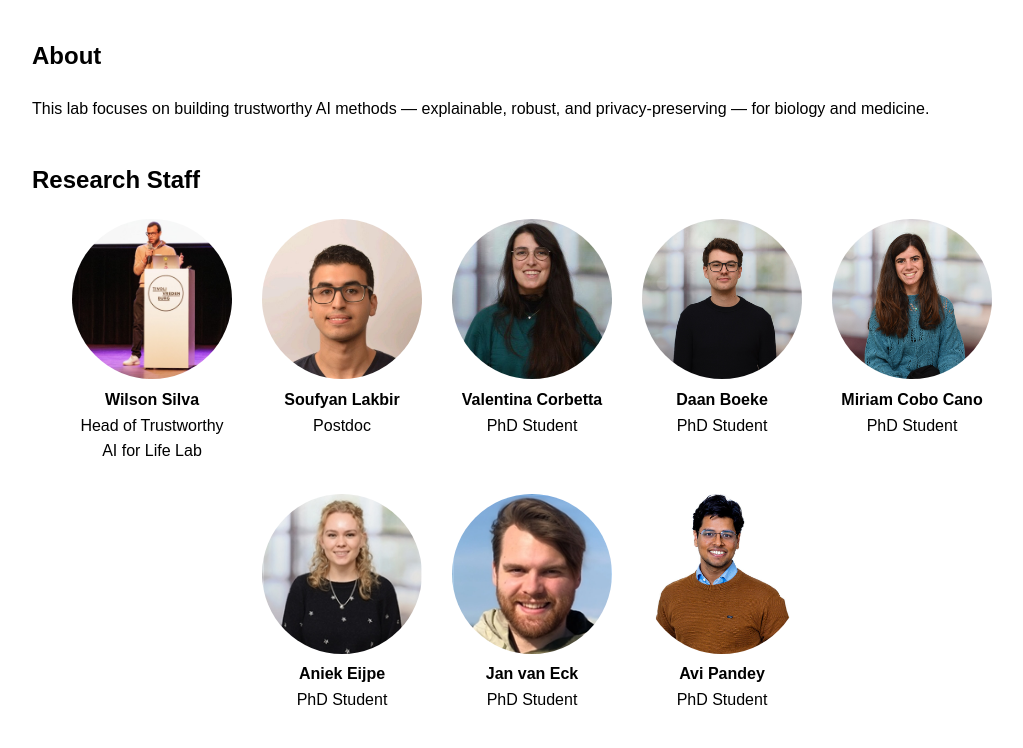
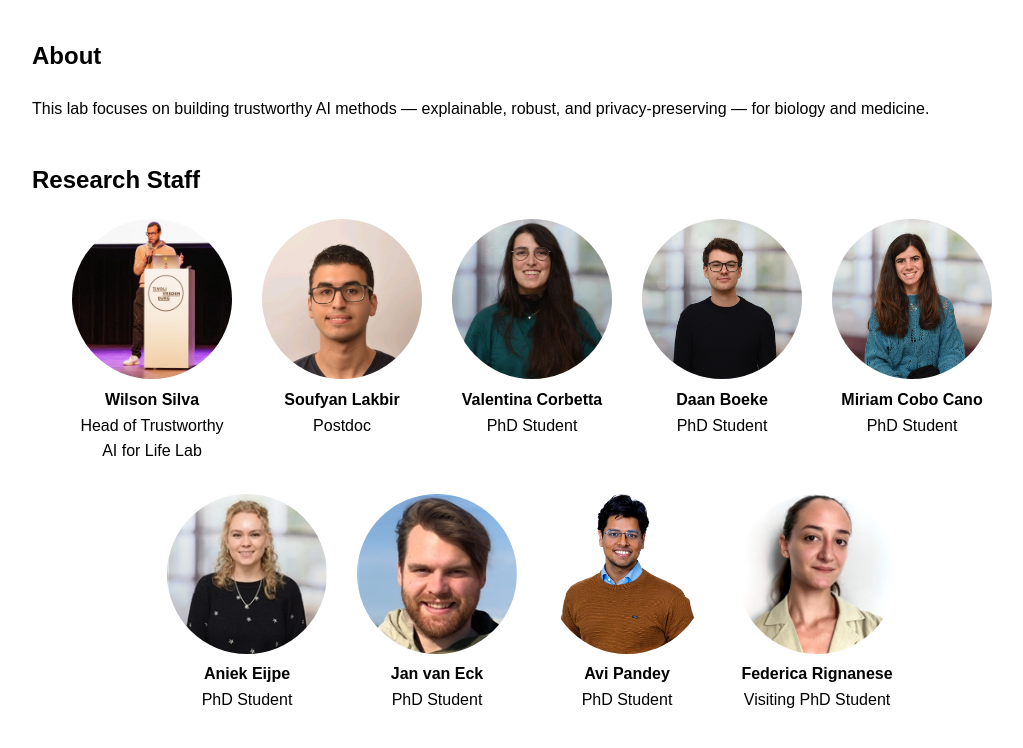
Before and after one commit to wjdssilva/trustworthy-ai-lab, a plain HTML site: page index.html in a window 1280 px wide. Shown: the part 204-952 px from the top of the page, without its empty margins (108-1131 px from the left). Drawn offline with Linux system fonts and the light colour scheme.

Commit message:
Update index.html

```diff
--- a/index.html
+++ b/index.html
@@ -85,6 +85,10 @@
           <img src="Avi.png" alt="Avi Pandey">
           <div><strong>Avi Pandey</strong><br>PhD Student<br></div>
         </div>
+        <div class="person">
+          <img src="Federica.jpeg" alt="Federica Rignanese">
+          <div><strong>Federica Rignanese</strong><br>Visiting PhD Student<br></div>
+        </div>
       </div>
     </section>
 
```
